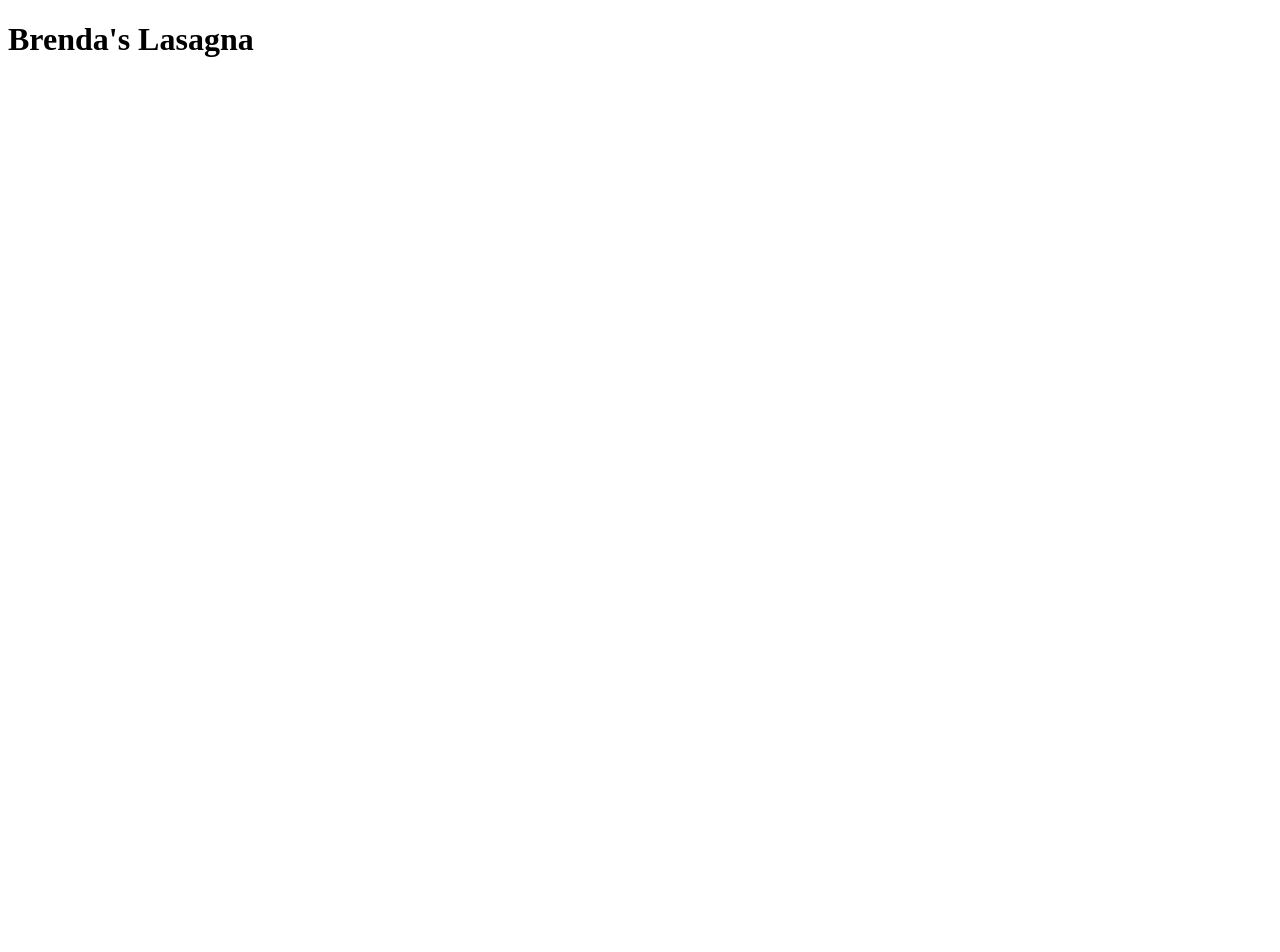
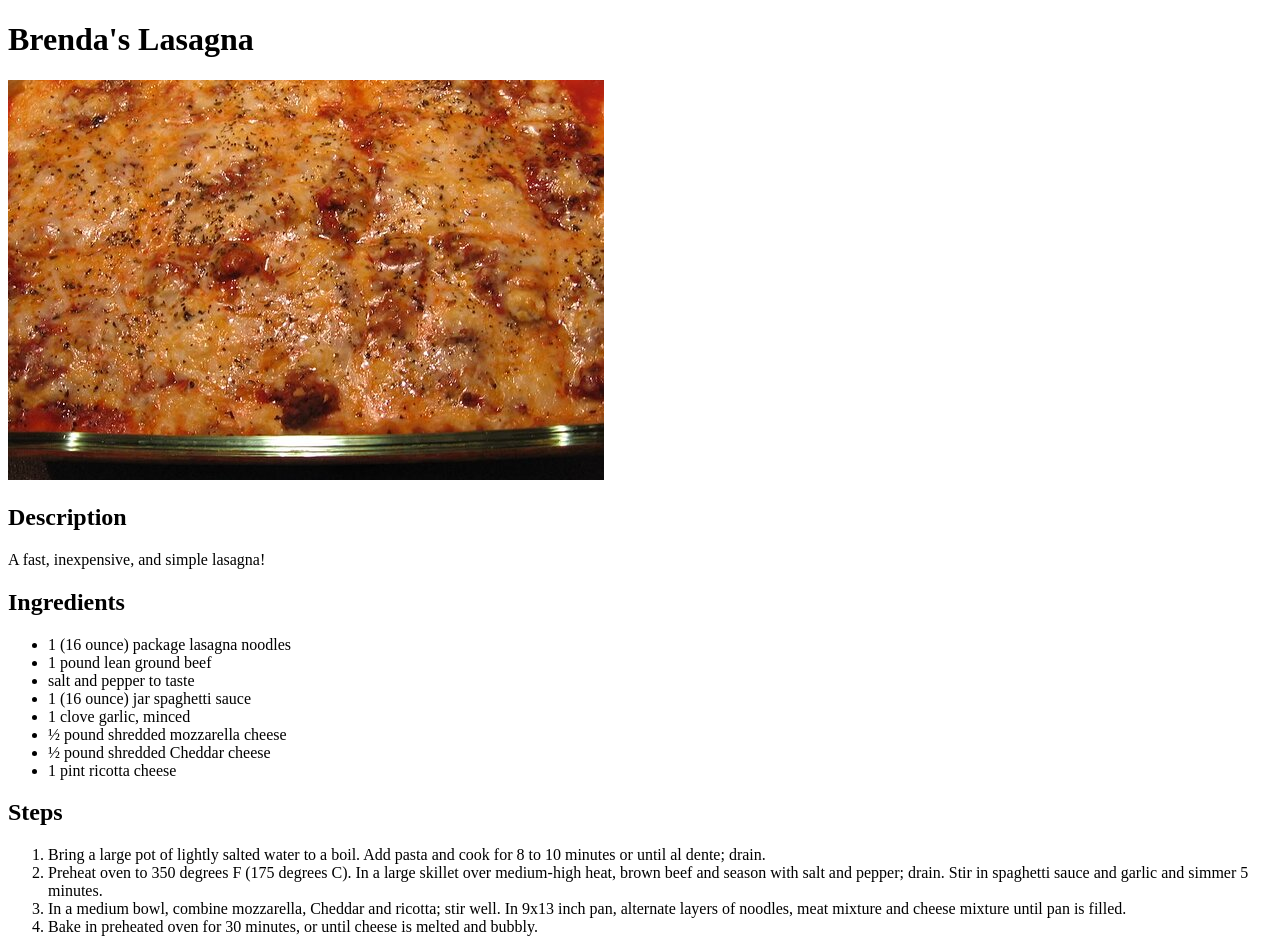
Before and after one commit to raf3i/odin-recipes, a plain HTML site: page recipes/lasagna.html in a window 1280 px wide. Before the commit the page ends 800 px from the top, so only its background shows below. Drawn offline with Linux system fonts and the light colour scheme.

Commit message:
Completed lasagna.html recipe and added image to images file

```diff
--- a/recipes/lasagna.html
+++ b/recipes/lasagna.html
@@ -8,5 +8,30 @@
 
     <body>
         <h1>Brenda's Lasagna</h1>
+
+        <img src="../images/lasagna.jpeg">
+
+        <h2>Description</h2>
+        <p>A fast, inexpensive, and simple lasagna!</p>
+
+        <h2>Ingredients</h2>
+        <ul>
+            <li>1 (16 ounce) package lasagna noodles</li>
+            <li>1 pound lean ground beef</li>
+            <li>salt and pepper to taste</li>
+            <li>1 (16 ounce) jar spaghetti sauce</li>
+            <li>1 clove garlic, minced</li>
+            <li>½ pound shredded mozzarella cheese</li>
+            <li>½ pound shredded Cheddar cheese</li>
+            <li>1 pint ricotta cheese</li>
+        </ul>
+
+        <h2>Steps</h2>
+        <ol>
+            <li>Bring a large pot of lightly salted water to a boil. Add pasta and cook for 8 to 10 minutes or until al dente; drain.</li>
+            <li>Preheat oven to 350 degrees F (175 degrees C). In a large skillet over medium-high heat, brown beef and season with salt and pepper; drain. Stir in spaghetti sauce and garlic and simmer 5 minutes.</li>
+            <li>In a medium bowl, combine mozzarella, Cheddar and ricotta; stir well. In 9x13 inch pan, alternate layers of noodles, meat mixture and cheese mixture until pan is filled.</li>
+            <li>Bake in preheated oven for 30 minutes, or until cheese is melted and bubbly.</li>
+        </ol>
     </body>
 </html>
```
Also changed, not shown: images/lasagna.jpeg (added).
